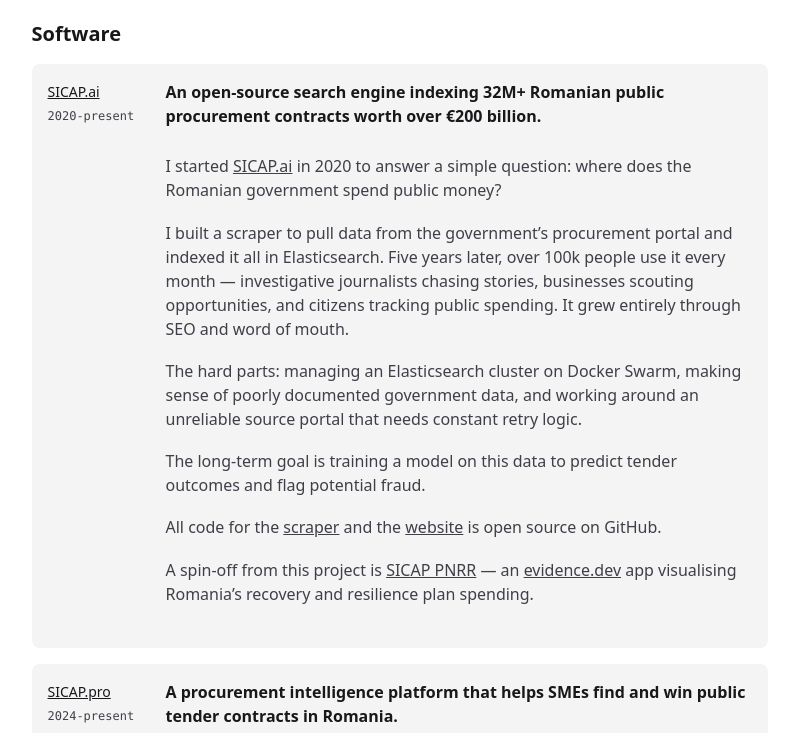
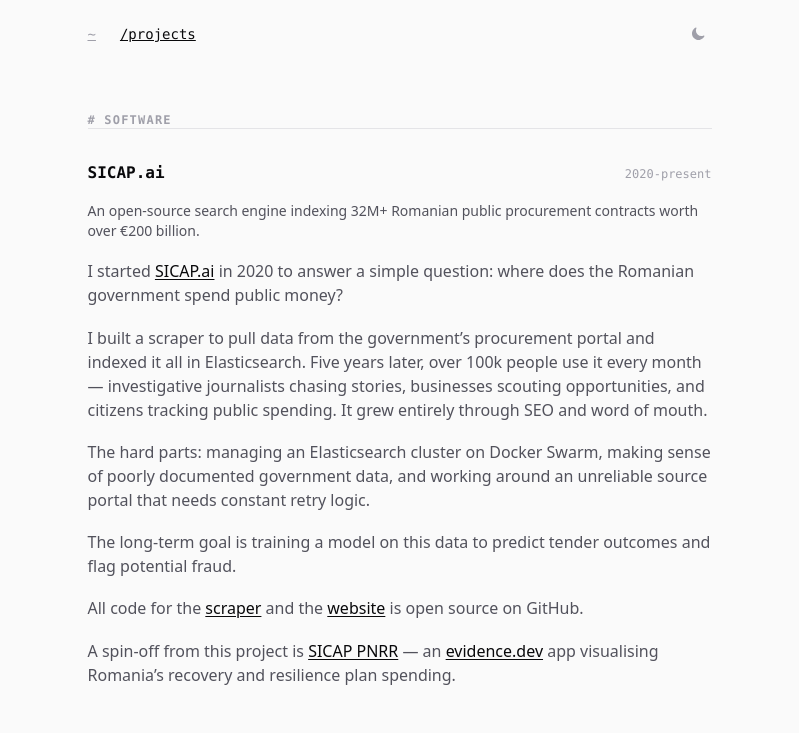
Before and after one commit to ciocan/ciocan.dev, an Astro site: page /projects in a window 1280 px wide. Shown: the part 76-809 px from the top of the page, without its empty margins (233-1032 px from the left). Built offline with nearby package versions, Linux system fonts and the light colour scheme; Astro itself is replaced by a stand-in of ours; some packages are replaced by stand-ins of ours.

Commit message:
Refactor layout and component styles for improved consistency and readability. Update background colors in global CSS, enhance header navigation spacing, and revise project sections for better organization and presentation.

```diff
--- a/src/components/Header.astro
+++ b/src/components/Header.astro
@@ -5,23 +5,23 @@ import ThemeToggle from "@/components/ThemeToggle.astro";
 ---
 
 <header
-  class="mb-6 flex items-center justify-between prose-lg"
+  class="mb-16 flex items-center justify-between"
   transition:persist
   transition:animate="none"
 >
-  <nav id="main-nav" class="flex items-center gap-4">
+  <nav id="main-nav" class="flex items-center gap-6">
     <a
       href="/"
       class="menu-item"
       aria-label="Home"
       data-path="/"
     >
-      <Icon name="lucide:home" class="size-5" />
+      ~
     </a>
     <a
       href="/projects"
       class="menu-item"
-      data-path="/projects">Projects</a
+      data-path="/projects">/projects</a
     >
   </nav>
   <ThemeToggle />
--- a/src/components/Project.astro
+++ b/src/components/Project.astro
@@ -8,31 +8,23 @@ const { name, title, year, url } = project.data;
 const { Content } = await project.render();
 ---
 
-<div
-  class="grid grid-cols-[4fr_1fr] grid-rows-[auto_auto_1fr] sm:grid-cols-[110px_auto] gap-2 font-medium bg-zinc-100 dark:bg-zinc-800 dark:text-zinc-100 p-4 rounded-lg"
->
-  <div
-    class="flex flex-col gap-1 col-start-2 row-start-1 sm:col-start-1 text-right sm:text-left"
-  >
+<div class="py-8 border-t border-zinc-200 dark:border-zinc-800">
+  <div class="flex items-baseline justify-between gap-4 mb-3">
     <a
       href={url}
       target="_blank"
-      class="dark:hover:text-zinc-300 hover:text-zinc-500"
+      class="font-mono text-base font-semibold text-zinc-950 dark:text-zinc-100 hover:text-zinc-500 dark:hover:text-zinc-400 transition-colors no-underline"
     >
       {name}
     </a>
-    <span
-      class="text-nowrap text-xs text-zinc-700 dark:text-zinc-300 font-mono"
-    >
+    <span class="text-nowrap text-xs text-zinc-400 dark:text-zinc-600 font-mono">
       {year}
     </span>
   </div>
-  <h1
-    class="text-base font-bold mb-0 pb-0 col-start-1 row-start-1 sm:col-start-2"
-  >
+  <p class="text-sm text-zinc-600 dark:text-zinc-400 font-medium mb-4">
     {title}
-  </h1>
-  <article class="project-description sm:col-span-1 sm:col-start-2 col-span-2">
+  </p>
+  <article class="project-description">
     <Content />
   </article>
 </div>
--- a/src/components/Socials.astro
+++ b/src/components/Socials.astro
@@ -3,19 +3,18 @@ import { Icon } from "astro-icon/components";
 import { SOCIAL_LINKS } from "@/lib/constants";
 ---
 
-<div class="flex items-center gap-2">
+<div class="flex items-center gap-4">
   {
     SOCIAL_LINKS.map((link) => (
       <a
         href={link.url}
         target="_blank"
         title={link.name}
-        class="opacity-70 hover:opacity-100 transition-opacity"
+        class="text-zinc-400 dark:text-zinc-600 hover:text-zinc-950 dark:hover:text-zinc-100 transition-colors"
       >
         <Icon
           name={link.icon}
           class:list={[
-            "text-muted-foreground dark:text-gray-400",
             link.icon === "simple-icons:substack" ? "size-5" : "size-6",
           ]}
         />
--- a/src/components/ThemeToggle.astro
+++ b/src/components/ThemeToggle.astro
@@ -1,6 +1,6 @@
 <button
   id="theme-toggle"
-  class="cursor-pointer inline-flex items-center rounded-md border p-1 hover:bg-zinc-50 dark:border-zinc-700 dark:hover:bg-zinc-800 [&_svg]:text-zinc-500 [&_svg]:hover:text-zinc-900 [&_svg]:dark:hover:text-zinc-100"
+  class="cursor-pointer inline-flex items-center rounded-md p-1.5 text-zinc-400 hover:text-zinc-950 dark:text-zinc-500 dark:hover:text-zinc-100 transition-colors"
   aria-label="Toggle theme"
 >
   <span class="sr-only">Toggle theme</span>
@@ -40,7 +40,7 @@
       var isDark = document.documentElement.classList.toggle("dark");
       localStorage.setItem("theme", isDark ? "dark" : "light");
       document.documentElement.style.colorScheme = isDark ? "dark" : "light";
-      document.documentElement.style.backgroundColor = isDark ? "#18181b" : "";
+      document.documentElement.style.backgroundColor = isDark ? "#0a0a0a" : "#fafafa";
     };
   }
 
--- a/src/layouts/Layout.astro
+++ b/src/layouts/Layout.astro
@@ -37,7 +37,7 @@ const { title, description, image = "/static/blog-placeholder.png", className }
           var el = document.documentElement;
           el.classList.toggle("dark", isDark);
           el.style.colorScheme = isDark ? "dark" : "light";
-          el.style.backgroundColor = isDark ? "#18181b" : "";
+          el.style.backgroundColor = isDark ? "#0a0a0a" : "#fafafa";
         }
         applyTheme();
         if (!window.__themeListeners) {
@@ -45,7 +45,7 @@ const { title, description, image = "/static/blog-placeholder.png", className }
             var isDark = getTheme() === "dark";
             e.newDocument.documentElement.classList.toggle("dark", isDark);
             e.newDocument.documentElement.style.colorScheme = isDark ? "dark" : "light";
-            e.newDocument.documentElement.style.backgroundColor = isDark ? "#18181b" : "";
+            e.newDocument.documentElement.style.backgroundColor = isDark ? "#0a0a0a" : "#fafafa";
 
             // Disable CSS transitions during swap to prevent flash
             // when dark class is briefly toggled (astro#8711)
@@ -111,16 +111,16 @@ const { title, description, image = "/static/blog-placeholder.png", className }
     <ClientRouter />
   </head>
   <body
-    class="font-sans text-zinc-900 antialiased dark:bg-zinc-900 dark:text-zinc-200"
+    class="font-sans text-zinc-950 antialiased bg-[#fafafa] dark:bg-[#0a0a0a] dark:text-zinc-100"
   >
     <div
       class={cn(
-        "mx-auto p-4 prose prose-sm dark:prose-invert prose-zinc max-w-3xl py-8",
+        "mx-auto px-6 prose prose-sm dark:prose-invert prose-zinc max-w-2xl py-16 sm:py-24",
         className,
       )}
     >
       <Header />
-      <main transition:animate="fade">
+      <main transition:animate="none">
         <slot />
       </main>
     </div>
--- a/src/pages/index.astro
+++ b/src/pages/index.astro
@@ -9,21 +9,29 @@ import Socials from "@/components/Socials.astro";
   description={SITE_DESCRIPTION}
   className="flex flex-col justify-center"
 >
-  <main class="space-y-12">
-    <section>
+  <main class="space-y-16">
+    <section class="space-y-8">
+      <h1
+        class="font-mono text-2xl sm:text-3xl font-bold tracking-tight text-zinc-950 dark:text-zinc-100"
+      >
+        Radu Ciocan<span class="animate-pulse">_</span>
+      </h1>
+      <div class="space-y-4">
         <p>
-        Hi, I'm Radu Ciocan — developer, founder, former photographer — based
-        in London.
+          Developer, founder, former photographer — based in London.
         </p>
         <p>
           I specialise in local-first AI, semantic search, and turning messy
           public datasets into tools people actually use. Currently building at
           the European Anti-Fraud Office and running SICAP.ai.
         </p>
-      <p>25 years of shipping software. Still learning.</p>
+        <p class="text-zinc-400 dark:text-zinc-500">
+          25 years of shipping software. Still learning.
+        </p>
+      </div>
+    </section>
     <section>
-        <p>You can reach me on: <Socials /></p>
-      </section>
+      <Socials />
     </section>
   </main>
 </Layout>
--- a/src/pages/projects/index.astro
+++ b/src/pages/projects/index.astro
@@ -15,13 +15,21 @@ const title = `Projects | ${SITE_TITLE}`;
 
 <Layout title={title} description={SITE_DESCRIPTION}>
   <main>
-    <h2>Software</h2>
-    <div class="space-y-4">
-      {softwareProjects.map((project) => <Project {...project} />)}
-    </div>
-    <h2>Other creative work</h2>
-    <div class="space-y-4">
-      {otherProjects.map((project) => <Project {...project} />)}
-    </div>
+    <section class="mb-16">
+      <h2 class="font-mono text-xs uppercase tracking-widest text-zinc-400 dark:text-zinc-600 mb-0">
+        # software
+      </h2>
+      <div>
+        {softwareProjects.map((project) => <Project {...project} />)}
+      </div>
+    </section>
+    <section>
+      <h2 class="font-mono text-xs uppercase tracking-widest text-zinc-400 dark:text-zinc-600 mb-0">
+        # other work
+      </h2>
+      <div>
+        {otherProjects.map((project) => <Project {...project} />)}
+      </div>
+    </section>
   </main>
 </Layout>
--- a/src/styles/global.css
+++ b/src/styles/global.css
@@ -26,15 +26,15 @@
 
   html {
     scrollbar-gutter: stable;
-    --page-bg: white;
+    --page-bg: #fafafa;
     background-color: var(--page-bg);
   }
   html.dark {
-    --page-bg: #18181b; /* zinc-900 */
+    --page-bg: #0a0a0a;
   }
   @media (prefers-color-scheme: dark) {
     html:not(.dark) {
-      --page-bg: #18181b;
+      --page-bg: #0a0a0a;
     }
   }
 
@@ -48,24 +48,24 @@
 }
 
 ::view-transition {
-  background-color: var(--page-bg, white);
+  background-color: var(--page-bg, #fafafa);
 }
 
 @utility menu-item {
-  @apply font-medium text-zinc-500 dark:text-zinc-400 hover:text-zinc-900 hover:underline dark:hover:text-zinc-100;
+  @apply font-mono text-sm text-zinc-400 dark:text-zinc-500 hover:text-zinc-950 dark:hover:text-zinc-100 transition-colors;
 }
 
 @utility menu-item-active {
-  @apply text-zinc-900 dark:text-zinc-100;
+  @apply text-zinc-950 dark:text-zinc-100;
 }
 
 @utility project-description {
-  @apply text-sm text-zinc-500;
-  @apply prose-h1:text-lg prose-h1:font-medium dark:prose-h1:text-zinc-300 prose-h1:text-zinc-800;
-  @apply prose-h2:text-base prose-h2:font-normal dark:prose-h2:text-zinc-300 prose-h2:text-zinc-800;
-  @apply prose-strong:text-zinc-700 dark:prose-strong:text-zinc-300;
-  @apply prose-a:text-zinc-700 dark:prose-a:text-zinc-300;
-  @apply prose-a:hover:text-zinc-900 dark:prose-a:hover:text-zinc-100;
-  @apply prose-p:text-zinc-700 prose-p:dark:text-zinc-400;
-  @apply prose-li:text-zinc-700 prose-li:dark:text-zinc-400;
+  @apply text-sm text-zinc-600 dark:text-zinc-400;
+  @apply prose-h1:text-lg prose-h1:font-medium prose-h1:text-zinc-950 dark:prose-h1:text-zinc-100;
+  @apply prose-h2:text-base prose-h2:font-normal prose-h2:text-zinc-950 dark:prose-h2:text-zinc-100;
+  @apply prose-strong:text-zinc-950 dark:prose-strong:text-zinc-100;
+  @apply prose-a:text-zinc-950 dark:prose-a:text-zinc-100 prose-a:underline prose-a:underline-offset-2;
+  @apply prose-a:hover:text-zinc-600 dark:prose-a:hover:text-zinc-400;
+  @apply prose-p:text-zinc-600 prose-p:dark:text-zinc-400;
+  @apply prose-li:text-zinc-600 prose-li:dark:text-zinc-400;
 }
```
Lines whose indentation alone changed are shown as unchanged.
